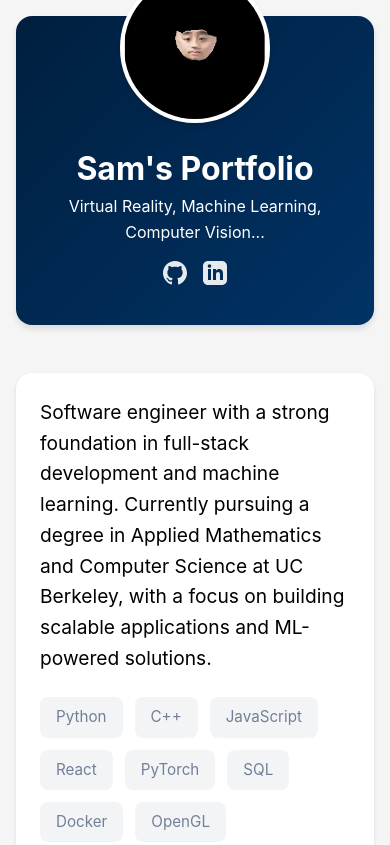
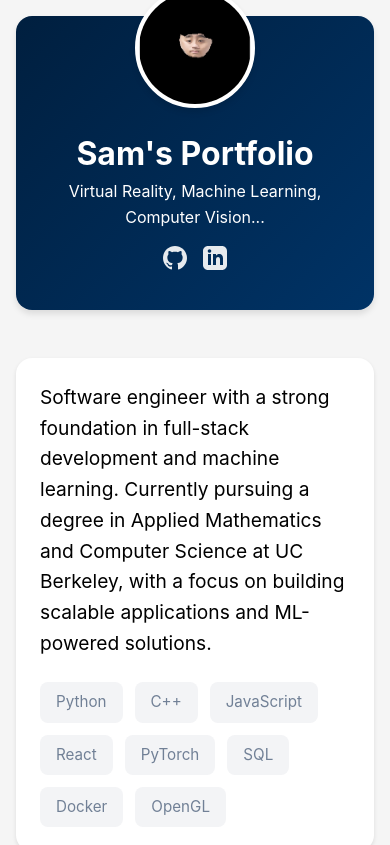
Before and after one commit to samkim2025/samkim2025.github.io, a plain HTML site: page index.html in a window 390 px wide. Shown: the top 845 px of the page. Drawn offline with Linux system fonts and the light colour scheme.

Commit message:
Update index.html

```diff
--- a/index.html
+++ b/index.html
@@ -4,7 +4,7 @@
     <title>Sam Kim</title>
     <meta name="viewport" content="width=device-width, initial-scale=1.0">
     <!-- Favicon -->
-    <link rel="icon" type="image/x-icon" href="favicon.ico">
+    <link rel="icon" type="image/png" href="favsam.png">
     <style>
         * {
             margin: 0;
@@ -35,11 +35,10 @@
             box-shadow: 0 4px 6px rgba(0, 0, 0, 0.1);
         }
 
-        /* New Portrait Styles */
         .portrait-container {
-            width: 200px;
-            height: 200px;
-            margin: -100px auto 20px auto;
+            width: 150px;
+            height: 150px;
+            margin: -75px auto 20px auto;
             border-radius: 50%;
             overflow: hidden;
             border: 4px solid white;
@@ -52,8 +51,6 @@
             width: 100%;
             height: 100%;
             object-fit: cover;
-            /* Replace the src attribute in the HTML with your image */
-            background: #ddd;
         }
 
         .social-links {
@@ -179,9 +176,9 @@
             }
 
             .portrait-container {
-                width: 150px;
-                height: 150px;
-                margin: -75px auto 20px auto;
+                width: 120px;
+                height: 120px;
+                margin: -60px auto 20px auto;
             }
         }
     </style>
```
